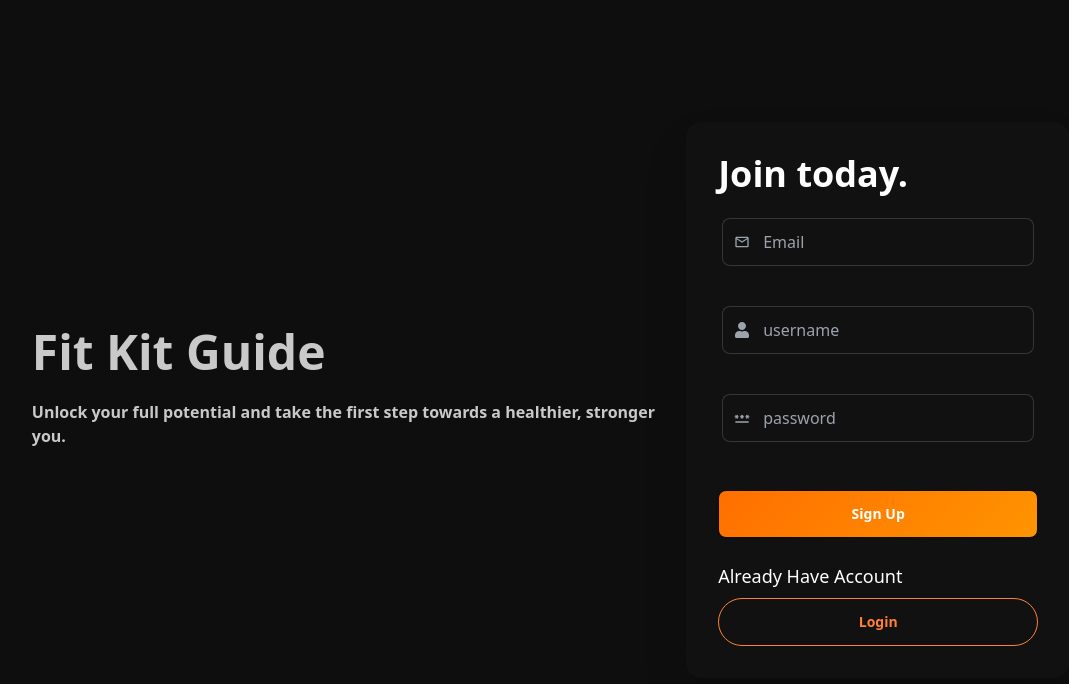
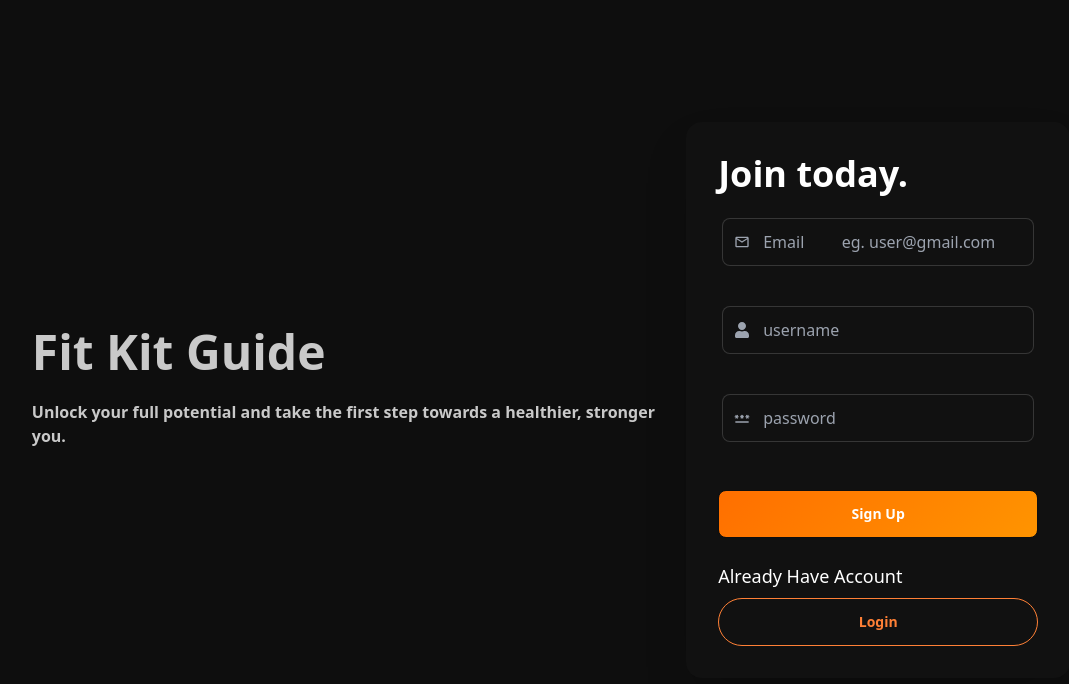
Before and after one commit to saibhagat2004/New-Fit-kit-Guide, a React (Vite) app in the folder frontend/: page /signup in a window 1280 px wide. Shown: the top 684 px of the page, without its empty margins (89-1158 px from the left). Built offline with nearby package versions, Linux system fonts and the light colour scheme; no server answers.

Commit message:
updated dyamic bmi calc and userEdit button

```diff
--- a/frontend/src/components/BMIcalculator.jsx
+++ b/frontend/src/components/BMIcalculator.jsx
@@ -5,8 +5,8 @@ import { useQuery } from "@tanstack/react-query";
 
 const BMICalculator = () => {
   const { data: authUser } = useQuery({ queryKey: ["authUser"] });
-  const [heightInFeet, setHeightInFeet] = useState(authUser?.height); // Default to 5 feet
-  const [weight, setWeight] = useState(authUser?.weight); // Default to 60 kg
+  const [heightInFeet, setHeightInFeet] = useState(authUser?.height || 5); // Default to 5 feet
+  const [weight, setWeight] = useState(authUser?.weight || 60); // Default to 60 kg
   const [bmi, setBmi] = useState(null);
   const [category, setCategory] = useState('');
   const [isEditing, setIsEditing] = useState(false); // State for showing/hiding input fields
@@ -53,6 +53,14 @@ const BMICalculator = () => {
   useEffect(() => {
     handleCalculate();
   }, [heightInFeet, weight]);
+
+  useEffect(() => {
+    if (authUser) {
+      // Set initial values from authUser profile data
+      setHeightInFeet(authUser?.height || 5);
+      setWeight(authUser?.weight || 60);
+    }
+  }, [authUser]);
 
   return (
     <div className="bg-gray-800 p-6 max-w-sm mx-auto rounded-lg shadow-lg">
--- a/frontend/src/pages/ProfilePage/EditProfileModal.jsx
+++ b/frontend/src/pages/ProfilePage/EditProfileModal.jsx
@@ -34,6 +34,7 @@ const EditProfileModal = ({ authUser }) => {
         setErrors((prev) => ({ ...prev, weight: "" })); // Clear the error
       }
     } else if (name === "height") {
+		const value = parseFloat(value);
       if (value <= 0 || value > 11) {
         setErrors((prev) => ({
           ...prev,
@@ -57,6 +58,7 @@ const EditProfileModal = ({ authUser }) => {
       });
     }
   }, [authUser]);
+
 
   return (
     <>
--- a/frontend/src/pages/auth/signup/SignUpPage.jsx
+++ b/frontend/src/pages/auth/signup/SignUpPage.jsx
@@ -91,7 +91,7 @@ const SignUpPage = () => {
                 <MdOutlineMail className="absolute top-1/2 transform -translate-y-1/2 left-3 text-gray-400" />
                 <input
                   type="email"
-                  placeholder="Email"
+                  placeholder="Email         eg. user@gmail.com"
                   name="email"
                   onChange={handleInputChange}
                   value={formData.email}
```
